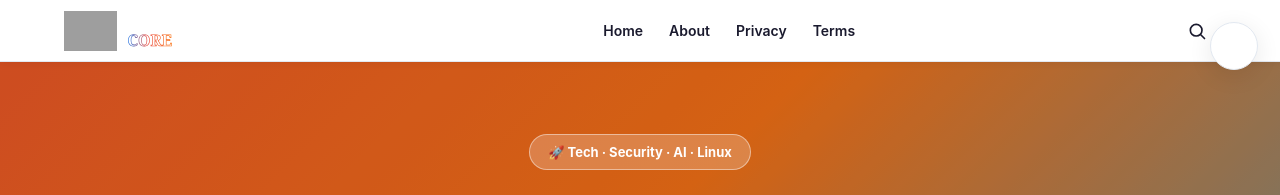
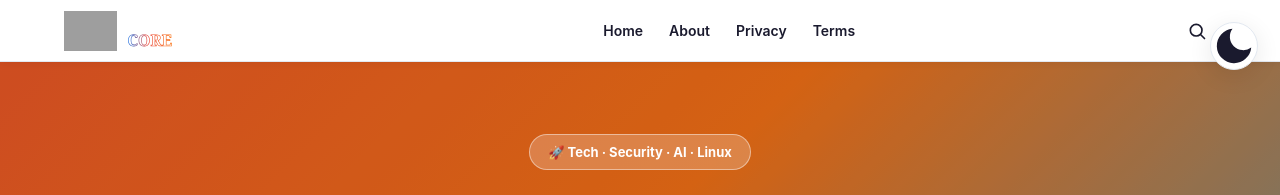
Before and after one commit to HimanshuTyagiJi/TyagiCore, a Jekyll site: the page built from index.html, in a window 1280 px wide. Shown: the top 195 px of the page. Built offline with Jekyll 4.4.1, drawn with Linux system fonts in a browser that asks for light colours; grey boxes are pictures that could not be loaded.

Commit message:
Update default.html

```diff
--- a/_layouts/default.html
+++ b/_layouts/default.html
@@ -259,8 +259,21 @@
 
 <button id="dark-mode-toggle" class="theme-wheel" aria-label="Toggle dark/light mode">
   <div class="wheel-icon-wrap">
-    <i class="fas fa-moon moon-icon" aria-hidden="true"></i>
-    <i class="fas fa-sun sun-icon"   aria-hidden="true"></i>
+    <svg class="moon-icon" viewBox="0 0 24 24" fill="currentColor" xmlns="http://www.w3.org/2000/svg">
+      <path d="M21 12.79A9 9 0 1 1 11.21 3 7 7 0 0 0 21 12.79z"></path>
+    </svg>
+
+    <svg class="sun-icon sun" viewBox="0 0 24 24" fill="none" stroke="currentColor" stroke-width="2">
+      <circle cx="12" cy="12" r="5"></circle>
+      <line x1="12" y1="1" x2="12" y2="3"></line>
+      <line x1="12" y1="21" x2="12" y2="23"></line>
+      <line x1="4.22" y1="4.22" x2="5.64" y2="5.64"></line>
+      <line x1="18.36" y1="18.36" x2="19.78" y2="19.78"></line>
+      <line x1="1" y1="12" x2="3" y2="12"></line>
+      <line x1="21" y1="12" x2="23" y2="12"></line>
+      <line x1="4.22" y1="19.78" x2="5.64" y2="18.36"></line>
+      <line x1="18.36" y1="5.64" x2="19.78" y2="4.22"></line>
+    </svg>
   </div>
 </button>
 
```
